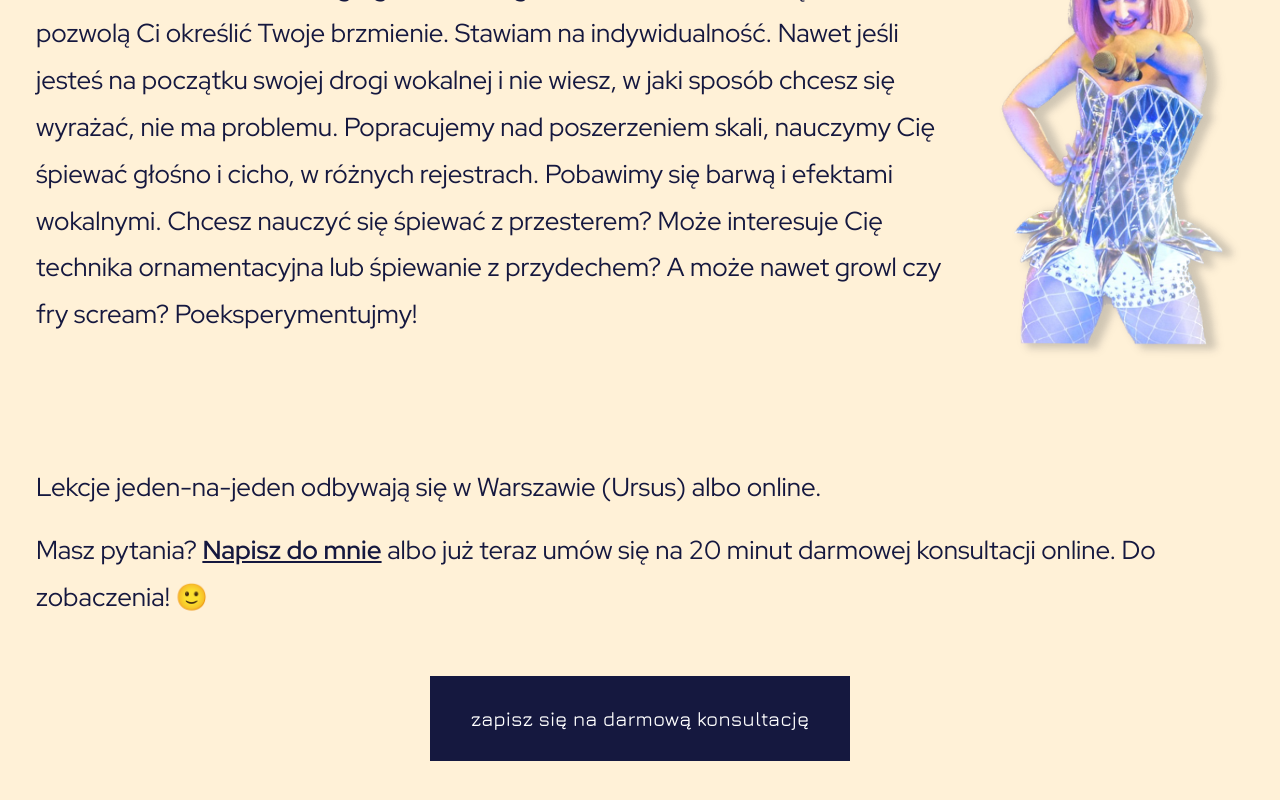
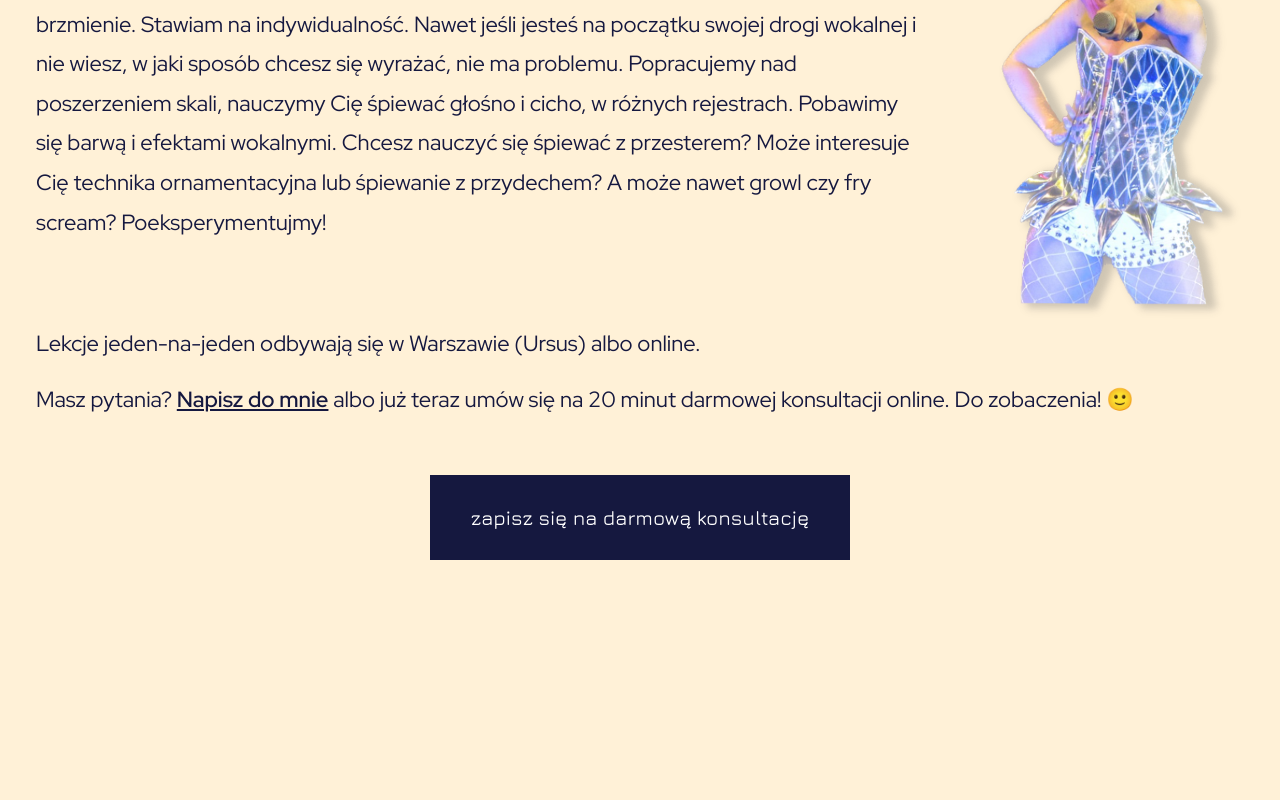
Before and after one commit to aggieN/voice-lab-lp, a Next.js app: page /lekcje-spiewu in a window 1280 px wide. Shown: the part 428-1228 px from the top of the page. After the commit the page ends 1088 px from the top, so only its background shows below. Built offline with nearby package versions, Linux system fonts and the light colour scheme; a web font is replaced by a local one.

Commit message:
styles adjustments

```diff
--- a/src/sections/AboutMe/AboutMe.module.scss
+++ b/src/sections/AboutMe/AboutMe.module.scss
@@ -92,7 +92,7 @@
   z-index: 3;
 
   @media (min-width: $break-sm) {
-    font-size: 17px;
+    font-size: 18px;
     padding: 0 30px;
   }
 
--- a/src/sections/Offer/Offer.module.scss
+++ b/src/sections/Offer/Offer.module.scss
@@ -24,7 +24,7 @@
   }
 
   @media (min-width: $break-xl) {
-    padding: 100px 20px;
+    padding: 100px 20px 0;
   }
 
 }
@@ -44,6 +44,7 @@
 
   @media (min-width: $break-lg) {
     font-size: 40px;
+    margin-bottom: 0;
   }
 
   & span {
@@ -73,11 +74,15 @@
   font-size: 18px;
 
   @media (min-width: $break-md) {
-    font-size: 26px;
+    font-size: 22px;
   }
 
   @media (min-width: $break-lg) {
     padding-right: 40px;
+  }
+
+  @media (min-width: $break-xl) {
+    padding-right: 60px;
   }
 
 }
@@ -99,9 +104,9 @@
     padding: 0 40px 80px;
   }
 
-  // @media (min-width: $break-md) {
-  //   padding: 80px 20px;
-  // }
+  @media (min-width: $break-md) {
+    padding: 0 20px 80px;
+  }
 
   @media (min-width: $break-lg) {
     align-items: flex-start;
```
